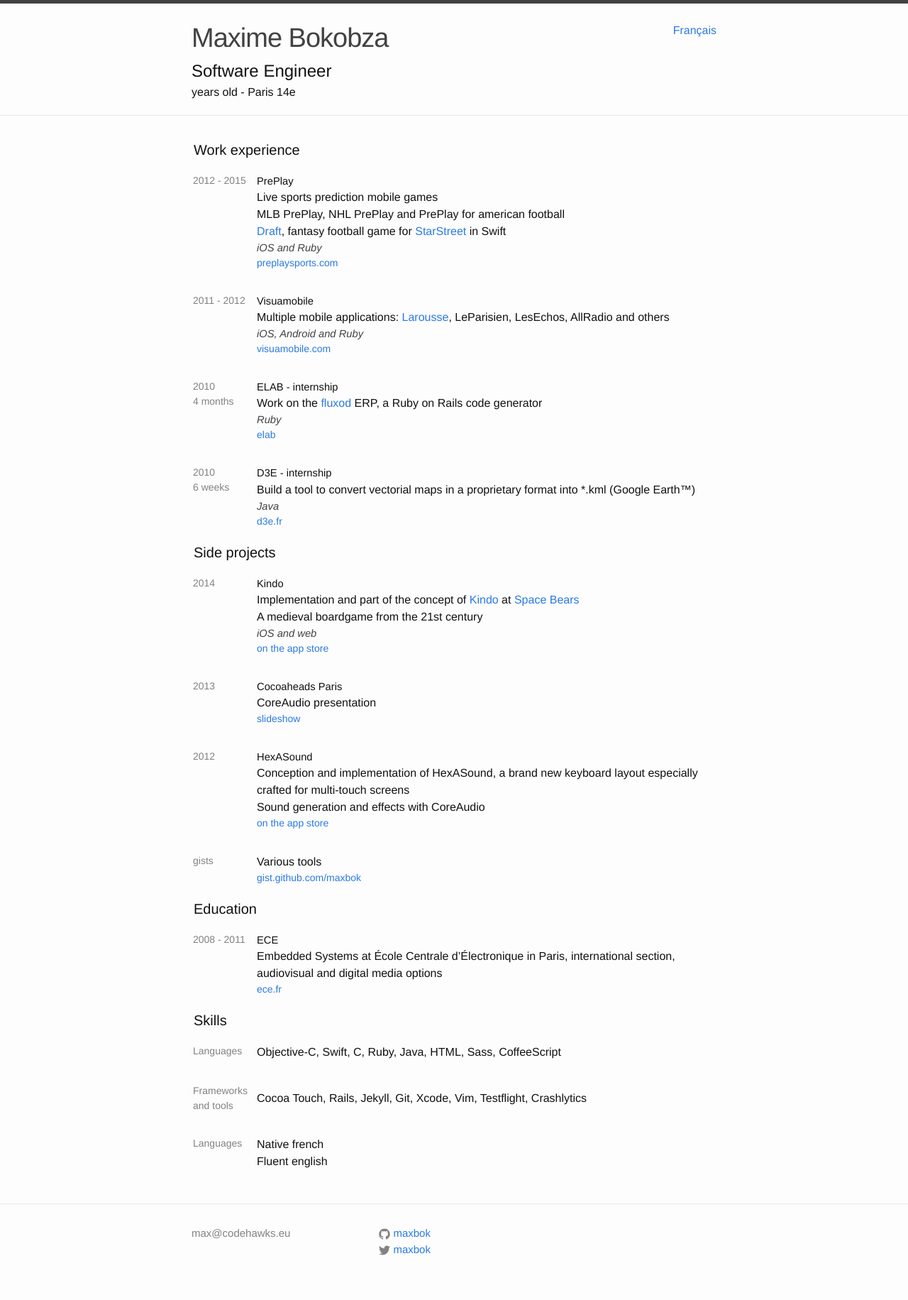
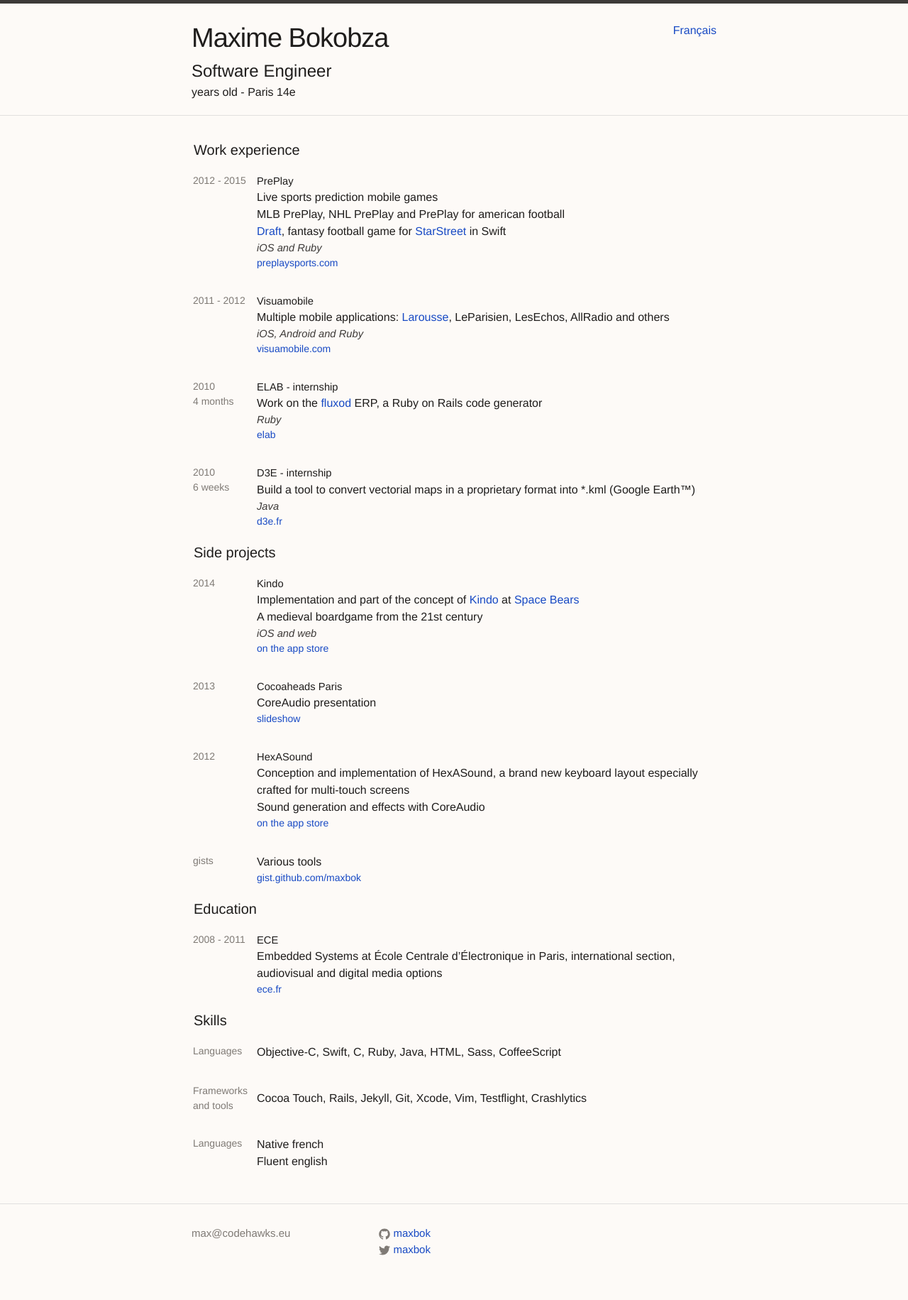
Before and after one commit to maxbok/me, a Jekyll site: the page built from _posts/en/0000-01-01-index.html, in a window 1280 px wide. Shown: the whole page at 71% size. Built offline with Jekyll 4.4.1, drawn with Linux system fonts in a browser that asks for light colours.

Commit message:
Tweak css

```diff
--- a/_sass/_base.scss
+++ b/_sass/_base.scss
@@ -23,6 +23,12 @@
     -webkit-text-size-adjust: 100%;
 }
 
+::selection {
+  background: $selection-color;
+}
+::-moz-selection {
+  background: $selection-color;
+}
 
 
 /**
@@ -104,13 +110,8 @@
     color: $brand-color;
     text-decoration: none;
 
-    &:visited {
+    &:hover {
         color: darken($brand-color, 15%);
-    }
-
-    &:hover {
-        color: $text-color;
-        text-decoration: underline;
     }
 }
 
--- a/_sass/_layout.scss
+++ b/_sass/_layout.scss
@@ -18,11 +18,6 @@
 .site-title {
     font-size: 38px;
     letter-spacing: -1px;
-
-    &,
-    &:visited {
-        color: $grey-color-dark;
-    }
 }
 
 .site-subtitle {
--- a/css/main.scss
+++ b/css/main.scss
@@ -6,7 +6,7 @@
 
 
 // Our variables
-$base-font-family: Helvetica, Arial, sans-serif;
+$base-font-family: Avenir, Helvetica, Arial, sans-serif;
 $base-font-size:   16px;
 $smaller-font-size:  $base-font-size * 0.92;
 $small-font-size:  $base-font-size * 0.875;
@@ -14,11 +14,12 @@
 
 $spacing-unit:     30px;
 
-$text-color:       #111;
-$background-color: #fdfdfd;
-$brand-color:      #2a7ae2;
+$text-color:       #1F1D1C;
+$background-color: #FDFAF7;
+$brand-color:      #184AC4;
+$selection-color:  #5D7ECF;
 
-$grey-color:       #828282;
+$grey-color:       #7F7A75;
 $grey-color-light: lighten($grey-color, 40%);
 $grey-color-dark:  darken($grey-color, 25%);
 
```
